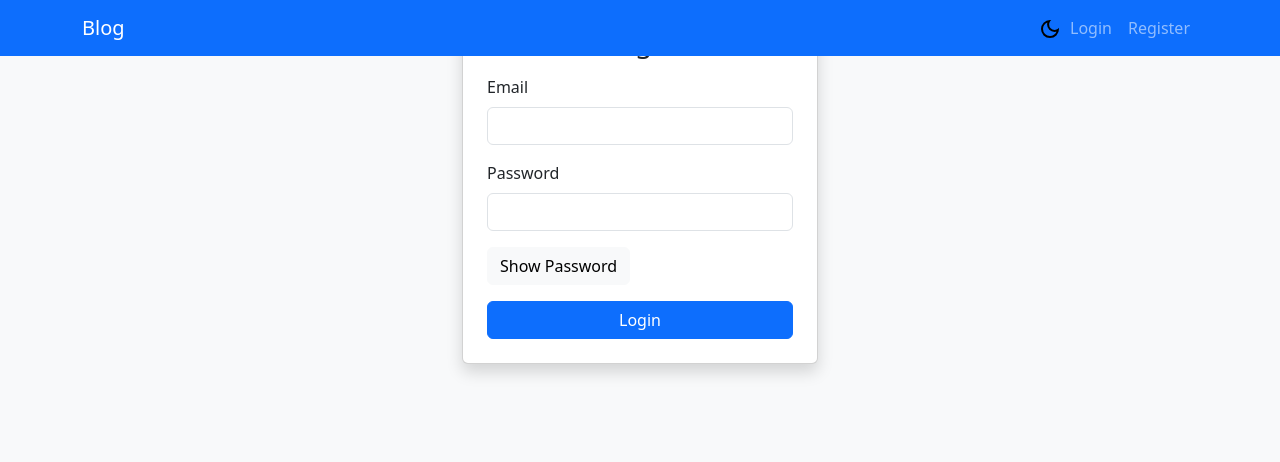
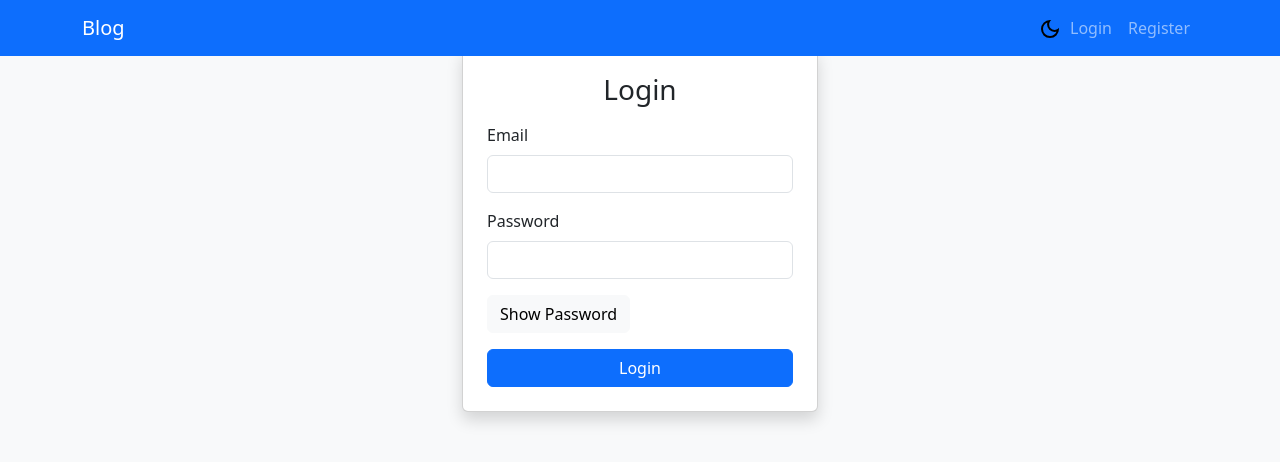
Before and after one commit to Amarnaath548/Blog, a React (Vite) app in the folder client/: page /login in a window 1280 px wide. Shown: the top 462 px of the page. Built offline with nearby package versions, Linux system fonts and the light colour scheme.

Commit message:
added Dark mode

```diff
--- a/client/src/App.jsx
+++ b/client/src/App.jsx
@@ -30,7 +30,7 @@ const App = () => {
       <BrowserRouter>
       <Suspense fallback={<div className="text-center my-5">Loading page…</div>}>
         <Navbar/>
-        <main className={`container pt-6 ${isDarkMode ? "text-white" : ""}`}>
+        <main className={`container pt-5 ${isDarkMode ? "text-white" : ""}`}>
           <Routes>
             <Route path="/register" element={<Register />} />
             <Route path="/" element={<Home />} />
--- a/client/src/pages/Home.jsx
+++ b/client/src/pages/Home.jsx
@@ -90,7 +90,7 @@ const Home = () => {
 
   return (
     <>
-      <div className="row">
+      <div className="row pt-4">
         {loading ? (
           <div className="text-center my-5">
             <div className="spinner-border text-primary" role="status">
```
